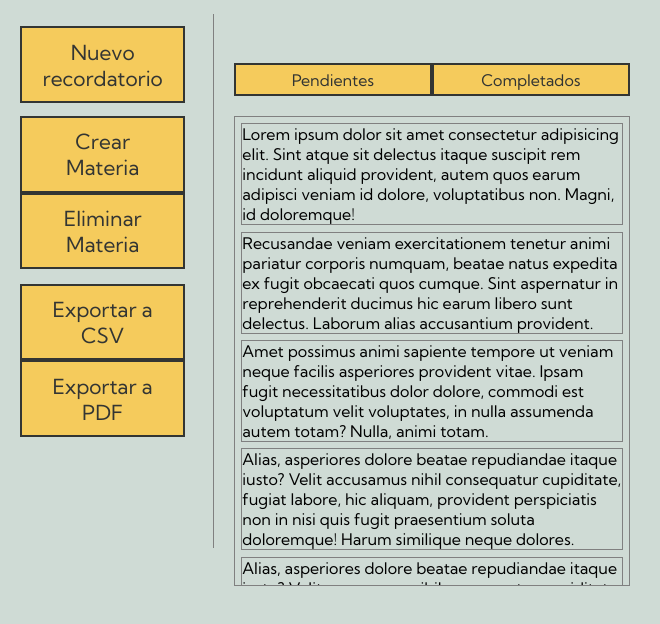
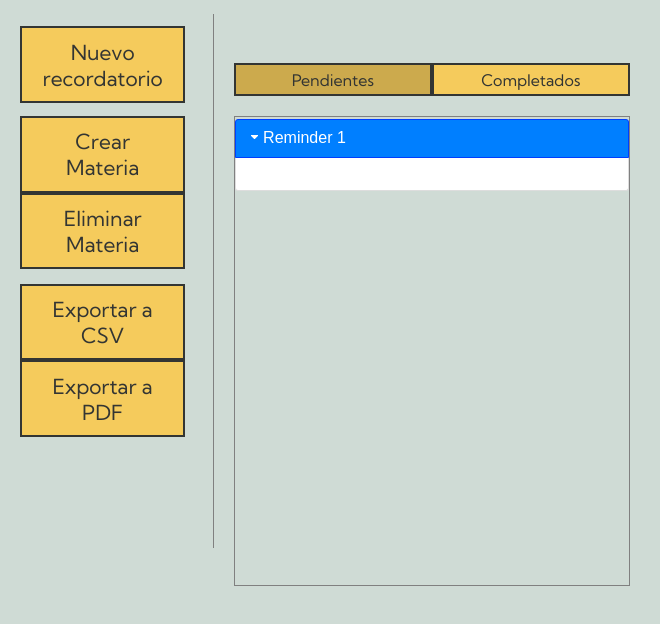
Before and after one commit to RaxDroid/remind, an Electron app: page src/index.html in a window 660 px wide. Both pictures are taken after a click on the button "Pendientes". Shown: the part 74-698 px from the top of the page. Drawn offline with nearby package versions, Linux system fonts and the light colour scheme.

Commit message:
Latest commit

```diff
--- a/src/index.css
+++ b/src/index.css
@@ -49,6 +49,14 @@ main {
   padding: 0.2em;
 }
 
+.tabs .tab:hover {
+  background-color: #ebc458;
+}
+
+.tabs .tab.active {
+  background-color: #ccaa4d;
+}
+
 aside {
   display: inline-flex;
   align-items: flex-start;
@@ -70,17 +78,17 @@ aside {
   flex: 1;
 }
 
-#reminders {
+.panel{
+  display: none;
+}
+
+.panel.active {
+  display: block;
   width: 100%;
   border: 0.2px solid grey;
   overflow-x: hidden;
   overflow-y: auto;
   height: 88%;
-}
-
-#reminders div {
-  margin: 0.4em;
-  border: 0.2px solid grey;
 }
 
 .sidebuttons .materia{
--- a/src/index.html
+++ b/src/index.html
@@ -6,6 +6,8 @@
   <title>Re-Mind</title>
   <link rel="stylesheet" href="index.css" />
   <script type="text/javascript" src="./Contents/jquery/jquery-3.6.0.min.js"></script>
+  <link rel="stylesheet" href="https://ajax.googleapis.com/ajax/libs/jqueryui/1.12.1/themes/smoothness/jquery-ui.css">
+  <script src="https://ajax.googleapis.com/ajax/libs/jqueryui/1.12.1/jquery-ui.min.js"></script>
 </head>
 
 <body>
@@ -23,47 +25,19 @@
   </aside>
   <main>
     <div class="tabs">
-      <button id="pending">Pendientes</button>
-      <button id="completed">Completados</button>
+      <button rel="panel1" class="tab active" id="pending">Pendientes</button>
+      <button rel="panel2" class="tab" id="completed">Completados</button>
     </div>
-    <section id="reminders">
-      <div class="rem-block">
-        <p>Lorem ipsum dolor sit amet consectetur adipisicing elit. Sint atque sit delectus itaque suscipit rem incidunt
-          aliquid provident, autem quos earum adipisci veniam id dolore, voluptatibus non. Magni, id doloremque!</p>
-      </div>
-      <div class="rem-block">
-        <p>Recusandae veniam exercitationem tenetur animi pariatur corporis numquam, beatae natus expedita ex fugit
-          obcaecati quos cumque. Sint aspernatur in reprehenderit ducimus hic earum libero sunt delectus. Laborum alias
-          accusantium provident.</p>
-      </div>
-      <div class="rem-block">
-        <p>Amet possimus animi sapiente tempore ut veniam neque facilis asperiores provident vitae. Ipsam fugit
-          necessitatibus dolor dolore, commodi est voluptatum velit voluptates, in nulla assumenda autem totam? Nulla,
-          animi totam.</p>
-      </div>
-      <div class="rem-block">
-        <p>Alias, asperiores dolore beatae repudiandae itaque iusto? Velit accusamus nihil consequatur cupiditate,
-          fugiat labore, hic aliquam, provident perspiciatis non in nisi quis fugit praesentium soluta doloremque! Harum
-          similique neque dolores.</p>
-      </div>
-      <div class="rem-block">
-        <p>Alias, asperiores dolore beatae repudiandae itaque iusto? Velit accusamus nihil consequatur cupiditate,
-          fugiat labore, hic aliquam, provident perspiciatis non in nisi quis fugit praesentium soluta doloremque! Harum
-          similique neque dolores.</p>
-      </div>
-      <div class="rem-block">
-        <p>Alias, asperiores dolore beatae repudiandae itaque iusto? Velit accusamus nihil consequatur cupiditate,
-          fugiat labore, hic aliquam, provident perspiciatis non in nisi quis fugit praesentium soluta doloremque! Harum
-          similique neque dolores.</p>
-      </div>
-      <div class="rem-block">
-        <p>Alias, asperiores dolore beatae repudiandae itaque iusto? Velit accusamus nihil consequatur cupiditate,
-          fugiat labore, hic aliquam, provident perspiciatis non in nisi quis fugit praesentium soluta doloremque! Harum
-          similique neque dolores.</p>
-      </div>
+    <section id="panel1" class="panel active">
+      <h3 class="name">Reminder 1</h3>
+      <div class="rem-block"></div>
+    </section>
+    <section id="panel2" class="panel">
+      <p>Pene</p>
     </section>
   </main>
   <!-- <script src="Presentation\presentationLayer.js"></script> -->
 </body>
+<script src="tabs.js"></script>
 
 </html>
--- /dev/null
+++ b/src/remwindow.js
@@ -0,0 +1,3 @@
+$(function () {
+    $("#datepicker").datepicker();
+});
--- /dev/null
+++ b/src/tabs.js
@@ -0,0 +1,34 @@
+$(function () {
+    $('.tabs .tab').on('click', function () {
+        $('.tabs .tab.active').removeClass('active');
+        $(this).addClass('active');
+        // var $panel = $(this).closest('.tab-panels');
+
+        // $panel.find('.tabs li.active').removeClass('active');
+        // $(this).addClass('active');
+
+        //figure out which panel to show
+        var panelToShow = $(this).attr('rel');
+        // alert(panelToShow);
+        //hide current panel
+        $('.panel.active').hide(0, function () {
+            $(this).removeClass('active');
+            $('#' + panelToShow).show(0, function () {
+                $(this).addClass('active');
+                // alert();
+            });
+        });
+        //show next panel
+    });
+
+    $('.panel').accordion({
+        collapsible: true
+    });
+
+    // $('#create-rem').on('click', function () {
+    //     alert();
+    //     const { BrowserWindow } = require('electron')
+    //     const win = new BrowserWindow({ width: 800, height: 600 })
+    //     win.loadURL(`file://${__dirname}/index.html`);
+    // });
+});
```
Also changed, not shown: src/create.html (added, +22 -0 lines).
